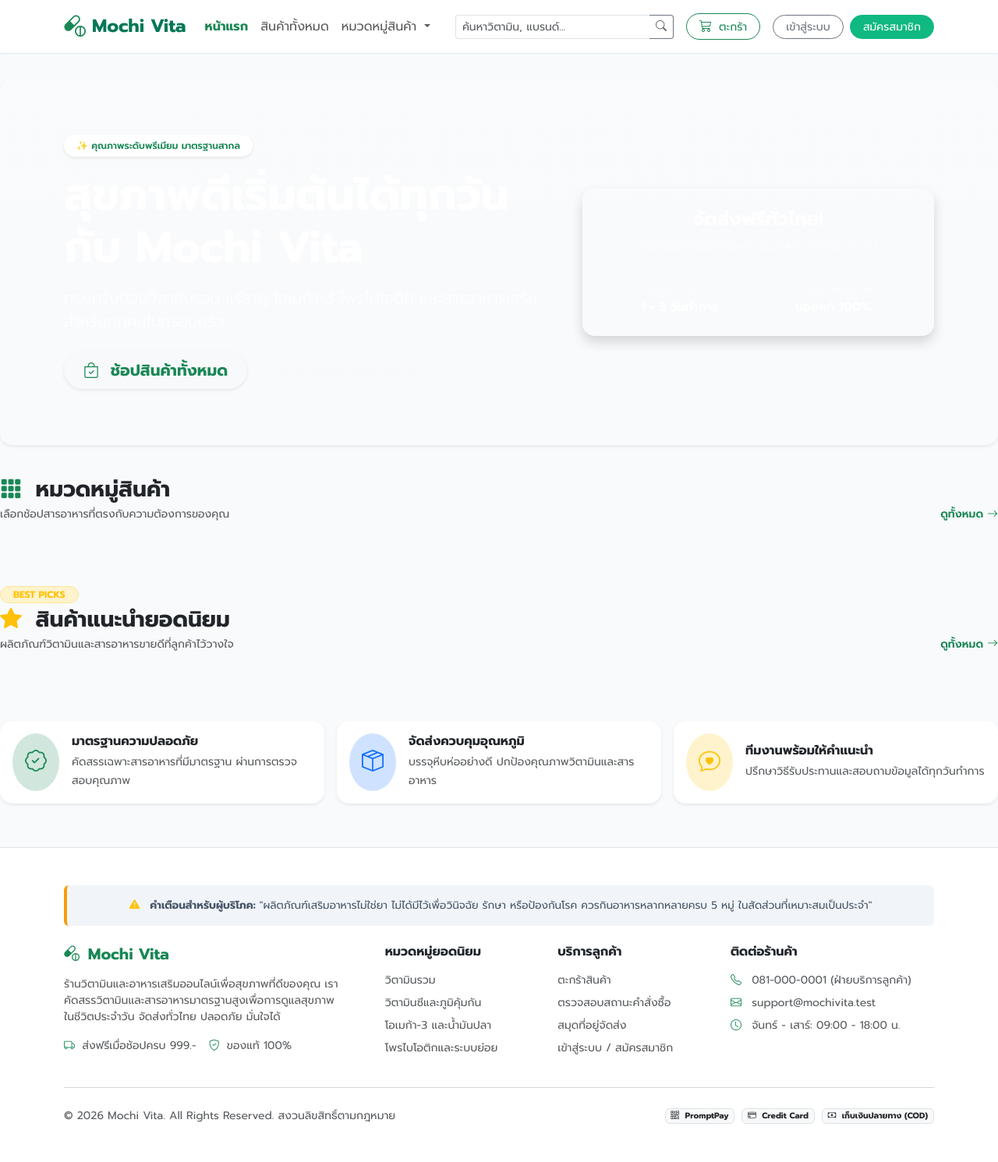
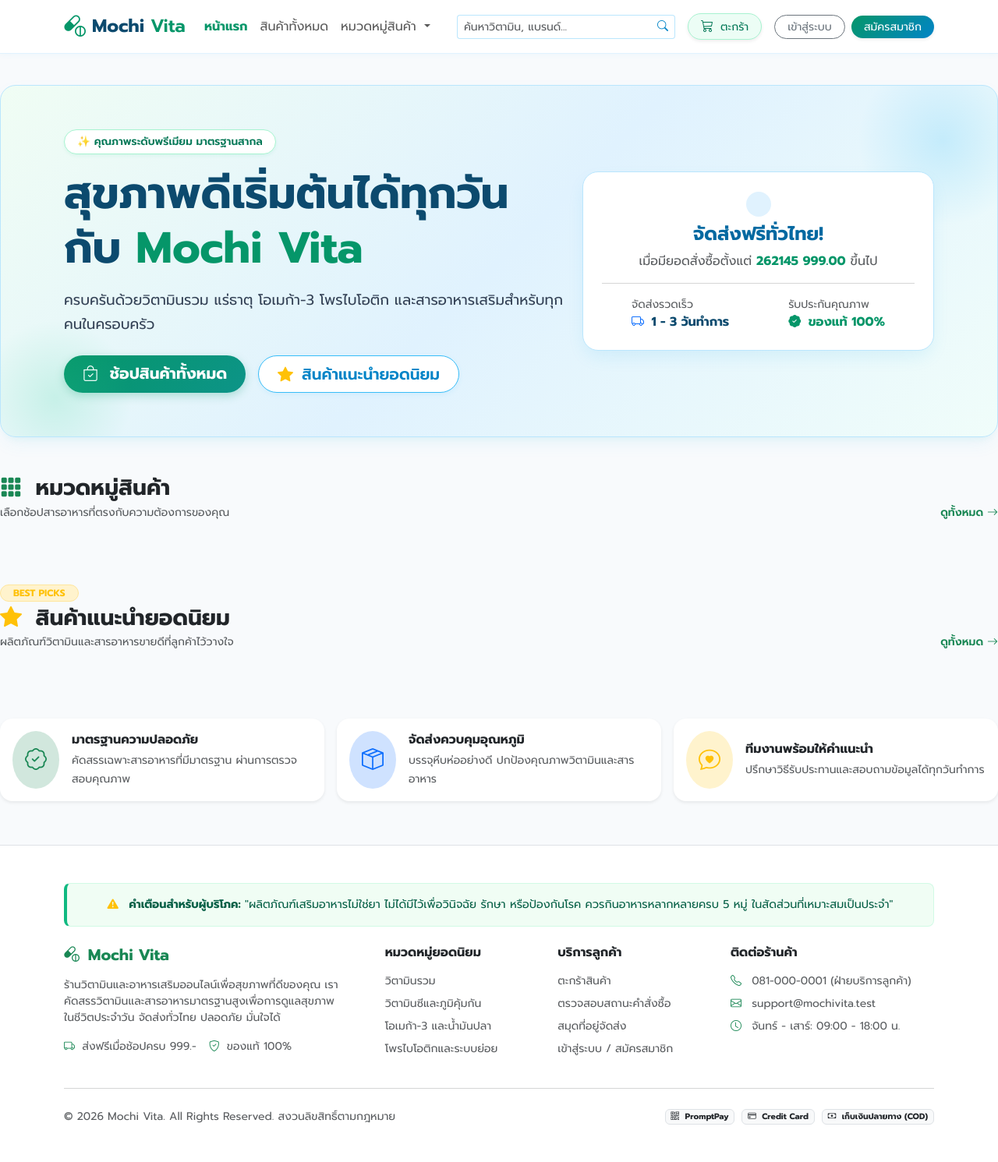
Before and after one commit to 67160244-jpg/E-Commerce, a PHP site: page /public/index.php in a window 1280 px wide. Shown: the whole page at 78% size. Before the commit the page ends 1442 px from the top, so only its background shows below. Run offline with PHP 8.4, Linux system fonts and the light colour scheme; data that the repository does not hold is empty.

Commit message:
fix(ui): adjust hero banner and navbar colors to soft pastel blue and green with high contrast readable text

```diff
--- a/assets/css/custom.css
+++ b/assets/css/custom.css
@@ -1,14 +1,21 @@
 /* Mochi Vita - Custom Styles */
 :root {
-    --primary-color: #10b981;
-    --primary-hover: #059669;
+    --primary-color: #059669;
+    --primary-hover: #047857;
     --primary-soft: #ecfdf5;
-    --secondary-color: #0ea5e9;
-    --text-dark: #1e293b;
+    --secondary-color: #0284c7;
+    --secondary-hover: #0369a1;
+    --secondary-soft: #e0f2fe;
+    --accent-mint: #34d399;
+    --accent-sky: #38bdf8;
+    --text-dark: #0f172a;
+    --text-secondary: #334155;
     --text-muted: #64748b;
     --border-color: #e2e8f0;
-    --card-shadow: 0 4px 6px -1px rgba(0, 0, 0, 0.05), 0 2px 4px -2px rgba(0, 0, 0, 0.05);
-    --card-hover-shadow: 0 10px 15px -3px rgba(0, 0, 0, 0.08), 0 4px 6px -4px rgba(0, 0, 0, 0.04);
+    --border-soft-blue: #bae6fd;
+    --border-soft-green: #a7f3d0;
+    --card-shadow: 0 4px 6px -1px rgba(0, 0, 0, 0.04), 0 2px 4px -2px rgba(0, 0, 0, 0.04);
+    --card-hover-shadow: 0 12px 20px -3px rgba(14, 165, 233, 0.08), 0 4px 6px -4px rgba(16, 185, 129, 0.05);
 }
 
 body {
@@ -27,16 +34,112 @@
 /* Navbar */
 .navbar-mochi {
     background: #ffffff;
-    border-bottom: 1px solid var(--border-color);
-    box-shadow: 0 1px 3px rgba(0,0,0,0.02);
+    border-bottom: 1px solid #e0f2fe;
+    box-shadow: 0 2px 8px rgba(14, 165, 233, 0.04);
 }
 .navbar-brand-mochi {
     font-weight: 700;
     font-size: 1.45rem;
-    color: #047857 !important;
+    color: #059669 !important;
     display: flex;
     align-items: center;
     gap: 0.5rem;
+}
+
+/* Hero Banner - ธีมสีฟ้าและเขียวอ่อนละมุน อ่านสบายตา */
+.hero-banner-soft {
+    background: linear-gradient(135deg, #f0fdf4 0%, #e0f2fe 50%, #f0fdfa 100%);
+    border: 1px solid var(--border-soft-blue);
+    border-radius: 1.25rem;
+    position: relative;
+    overflow: hidden;
+    box-shadow: 0 10px 25px -5px rgba(56, 189, 248, 0.1), 0 8px 10px -6px rgba(16, 185, 129, 0.06);
+}
+
+.hero-banner-soft::before {
+    content: "";
+    position: absolute;
+    top: -40px;
+    right: -40px;
+    width: 220px;
+    height: 220px;
+    background: radial-gradient(circle, rgba(56, 189, 248, 0.2) 0%, rgba(255,255,255,0) 70%);
+    border-radius: 50%;
+    pointer-events: none;
+}
+
+.hero-banner-soft::after {
+    content: "";
+    position: absolute;
+    bottom: -50px;
+    left: -30px;
+    width: 200px;
+    height: 200px;
+    background: radial-gradient(circle, rgba(52, 211, 153, 0.18) 0%, rgba(255,255,255,0) 70%);
+    border-radius: 50%;
+    pointer-events: none;
+}
+
+.hero-badge-pill {
+    background: #ffffff;
+    color: #047857;
+    border: 1px solid var(--border-soft-green);
+    font-weight: 600;
+    font-size: 0.85rem;
+    box-shadow: 0 2px 4px rgba(16, 185, 129, 0.08);
+}
+
+.hero-title {
+    color: #0c4a6e; /* น้ำเงินอมเขียวเข้ม ชัดเจน คอนทราสต์สูง อ่านสบายตา */
+    font-weight: 700;
+    line-height: 1.25;
+}
+
+.hero-title .brand-highlight {
+    color: #059669; /* เขียวมรกตธรรมชาติ */
+}
+
+.hero-subtitle {
+    color: #334155; /* Slate ชัดเจน ไม่จาง */
+    font-size: 1.15rem;
+    line-height: 1.7;
+}
+
+.hero-btn-primary {
+    background: linear-gradient(135deg, #059669 0%, #0d9488 100%);
+    color: #ffffff;
+    border: none;
+    box-shadow: 0 4px 12px rgba(5, 150, 105, 0.25);
+    transition: all 0.25s ease;
+}
+.hero-btn-primary:hover {
+    background: linear-gradient(135deg, #047857 0%, #0f766e 100%);
+    color: #ffffff;
+    transform: translateY(-2px);
+    box-shadow: 0 6px 16px rgba(5, 150, 105, 0.35);
+}
+
+.hero-btn-secondary {
+    background: #ffffff;
+    color: #0284c7;
+    border: 1.5px solid #38bdf8;
+    box-shadow: 0 2px 6px rgba(56, 189, 248, 0.1);
+    transition: all 0.25s ease;
+}
+.hero-btn-secondary:hover {
+    background: #f0f9ff;
+    color: #0369a1;
+    border-color: #0284c7;
+    transform: translateY(-2px);
+}
+
+.hero-card-promo {
+    background: #ffffff;
+    border: 1px solid var(--border-soft-blue);
+    border-radius: 1.25rem;
+    box-shadow: 0 10px 25px -5px rgba(14, 165, 233, 0.12);
+    position: relative;
+    z-index: 1;
 }
 
 /* Product Card */
@@ -53,13 +156,13 @@
 .product-card:hover {
     transform: translateY(-4px);
     box-shadow: var(--card-hover-shadow);
-    border-color: #cbd5e1;
+    border-color: #93c5fd;
 }
 .product-card-img-wrap {
     position: relative;
     padding-top: 100%;
     overflow: hidden;
-    background-color: #f1f5f9;
+    background-color: #f8fafc;
 }
 .product-card-img-wrap img {
     position: absolute;
@@ -103,7 +206,7 @@
     position: absolute;
     top: 10px;
     left: 10px;
-    background: #8b5cf6;
+    background: #0284c7;
     color: white;
     font-size: 0.75rem;
     padding: 0.25rem 0.6rem;
@@ -114,7 +217,7 @@
 .price-current {
     font-size: 1.25rem;
     font-weight: 700;
-    color: #047857;
+    color: #059669;
 }
 
 .price-compare {
@@ -122,12 +225,6 @@
     color: #94a3b8;
     text-decoration: line-through;
     margin-left: 0.4rem;
-}
-
-/* Cart badge */
-.badge-cart-count {
-    font-size: 0.75rem;
-    transform: translate(-25%, -25%);
 }
 
 /* Category Pill */
@@ -144,37 +241,20 @@
     transition: all 0.2s ease;
 }
 .category-pill:hover, .category-pill.active {
-    background: #10b981;
+    background: #059669;
     color: #ffffff;
-    border-color: #10b981;
+    border-color: #059669;
 }
 
 /* Footer disclaimer */
 .disclaimer-box {
-    background-color: #f1f5f9;
-    border-left: 4px solid #f59e0b;
+    background-color: #f0fdf4;
+    border-left: 4px solid #10b981;
+    border-right: 1px solid #d1fae5;
+    border-top: 1px solid #d1fae5;
+    border-bottom: 1px solid #d1fae5;
     padding: 1rem 1.25rem;
-    border-radius: 6px;
-    font-size: 0.85rem;
-    color: #475569;
+    border-radius: 8px;
+    font-size: 0.9rem;
+    color: #065f46;
 }
-
-/* Admin Sidebar & Header */
-.admin-sidebar {
-    min-height: calc(100vh - 56px);
-    background-color: #1e293b;
-    color: #f8fafc;
-}
-.admin-sidebar a {
-    color: #cbd5e1;
-    padding: 0.75rem 1.25rem;
-    display: block;
-    text-decoration: none;
-    border-radius: 6px;
-    margin: 0.2rem 0.5rem;
-    transition: all 0.2s ease;
-}
-.admin-sidebar a:hover, .admin-sidebar a.active {
-    background-color: #334155;
-    color: #ffffff;
-}
--- a/includes/header.php
+++ b/includes/header.php
@@ -51,8 +51,8 @@
     <div class="container">
         <!-- Brand -->
         <a class="navbar-brand navbar-brand-mochi" href="<?= url('public/index.php') ?>">
-            <i class="bi bi-capsule-pill text-success fs-3"></i>
-            <span><?= STORE_NAME ?></span>
+            <i class="bi bi-capsule-pill fs-3" style="color: #059669;"></i>
+            <span><strong style="color: #0c4a6e;">Mochi</strong> <span style="color: #059669; font-weight: 600;">Vita</span></span>
         </a>
 
         <!-- Mobile Toggler -->
@@ -63,11 +63,11 @@
         <!-- Navbar Links -->
         <div class="collapse navbar-collapse" id="navbarMain">
             <ul class="navbar-nav me-auto mb-2 mb-lg-0">
-                <li class="nav-nav-item">
-                    <a class="nav-link <?= (basename($_SERVER['PHP_SELF']) === 'index.php' && strpos($_SERVER['PHP_SELF'], 'public') !== false) ? 'active fw-bold text-success' : '' ?>" href="<?= url('public/index.php') ?>">หน้าแรก</a>
+                <li class="nav-item">
+                    <a class="nav-link <?= (basename($_SERVER['PHP_SELF']) === 'index.php' && strpos($_SERVER['PHP_SELF'], 'public') !== false) ? 'active fw-bold' : '' ?>" style="<?= (basename($_SERVER['PHP_SELF']) === 'index.php' && strpos($_SERVER['PHP_SELF'], 'public') !== false) ? 'color: #059669 !important;' : '' ?>" href="<?= url('public/index.php') ?>">หน้าแรก</a>
                 </li>
                 <li class="nav-item">
-                    <a class="nav-link <?= (basename($_SERVER['PHP_SELF']) === 'products.php') ? 'active fw-bold text-success' : '' ?>" href="<?= url('public/products.php') ?>">สินค้าทั้งหมด</a>
+                    <a class="nav-link <?= (basename($_SERVER['PHP_SELF']) === 'products.php') ? 'active fw-bold' : '' ?>" style="<?= (basename($_SERVER['PHP_SELF']) === 'products.php') ? 'color: #059669 !important;' : '' ?>" href="<?= url('public/products.php') ?>">สินค้าทั้งหมด</a>
                 </li>
                 <li class="nav-item dropdown">
                     <a class="nav-link dropdown-toggle" href="#" role="button" data-bs-toggle="dropdown" aria-expanded="false">
@@ -84,8 +84,8 @@
             <!-- Search Form -->
             <form class="d-flex me-3 my-2 my-lg-0" action="<?= url('public/products.php') ?>" method="GET" style="max-width: 280px; width: 100%;">
                 <div class="input-group">
-                    <input class="form-control form-control-sm border-end-0" type="search" name="q" placeholder="ค้นหาวิตามิน, แบรนด์..." value="<?= e($_GET['q'] ?? '') ?>" aria-label="Search">
-                    <button class="btn btn-sm btn-outline-secondary border-start-0 bg-white text-muted" type="submit">
+                    <input class="form-control form-control-sm border-end-0" type="search" name="q" placeholder="ค้นหาวิตามิน, แบรนด์..." value="<?= e($_GET['q'] ?? '') ?>" aria-label="Search" style="border-color: #bae6fd;">
+                    <button class="btn btn-sm border-start-0 bg-white" type="submit" style="border-color: #bae6fd; color: #0284c7;">
                         <i class="bi bi-search"></i>
                     </button>
                 </div>
@@ -94,7 +94,7 @@
             <!-- Right Actions: Cart & User -->
             <div class="d-flex align-items-center gap-2">
                 <!-- Shopping Cart Button -->
-                <a href="<?= url('public/cart.php') ?>" class="btn btn-outline-success position-relative me-2 btn-sm rounded-pill px-3 py-1">
+                <a href="<?= url('public/cart.php') ?>" class="btn btn-sm rounded-pill px-3 py-1 me-2 position-relative shadow-sm" style="background-color: #ecfdf5; color: #047857; border: 1px solid #a7f3d0;">
                     <i class="bi bi-cart3 fs-6 me-1"></i> ตะกร้า
                     <?php if ($cartCount > 0): ?>
                         <span class="position-absolute top-0 start-100 translate-middle badge rounded-pill bg-danger">
@@ -107,7 +107,7 @@
                 <!-- User Dropdown -->
                 <?php if ($currentUser): ?>
                     <div class="dropdown">
-                        <button class="btn btn-light dropdown-toggle btn-sm rounded-pill px-3 py-1 border" type="button" data-bs-toggle="dropdown" aria-expanded="false">
+                        <button class="btn btn-light dropdown-toggle btn-sm rounded-pill px-3 py-1 border" type="button" data-bs-toggle="dropdown" aria-expanded="false" style="border-color: #bae6fd !important;">
                             <i class="bi bi-person-circle me-1 text-success"></i> <?= e($currentUser['name']) ?>
                         </button>
                         <ul class="dropdown-menu dropdown-menu-end border-0 shadow-sm">
@@ -135,7 +135,7 @@
                     </div>
                 <?php else: ?>
                     <a href="<?= url('public/login.php') ?>" class="btn btn-sm btn-outline-secondary rounded-pill px-3 py-1">เข้าสู่ระบบ</a>
-                    <a href="<?= url('public/register.php') ?>" class="btn btn-sm btn-primary rounded-pill px-3 py-1 text-white" style="background-color: #10b981; border-color: #10b981;">สมัครสมาชิก</a>
+                    <a href="<?= url('public/register.php') ?>" class="btn btn-sm rounded-pill px-3 py-1 text-white shadow-sm" style="background: linear-gradient(135deg, #059669 0%, #0284c7 100%); border: none;">สมัครสมาชิก</a>
                 <?php endif; ?>
             </div>
         </div>
--- a/public/index.php
+++ b/public/index.php
@@ -43,41 +43,45 @@
 require_once APP_ROOT . '/includes/header.php';
 ?>
 
-<!-- Hero Banner Section -->
-<section class="py-5 bg-gradient rounded-4 my-3 text-white shadow-sm" style="background: linear-gradient(135deg, #059669 0%, #10b981 50%, #34d399 100%);">
-    <div class="container py-4">
+<!-- Hero Banner Section (สีฟ้าและเขียวอ่อนละมุน อ่านสบายตา คอนทราสต์ชัดเจน) -->
+<section class="hero-banner-soft p-4 p-md-5 my-4">
+    <div class="container py-2">
         <div class="row align-items-center g-4">
             <div class="col-lg-7">
-                <span class="badge bg-white text-success px-3 py-2 rounded-pill fw-semibold mb-3 shadow-sm">
+                <span class="badge hero-badge-pill px-3 py-2 rounded-pill mb-3">
                     ✨ คุณภาพระดับพรีเมียม มาตรฐานสากล
                 </span>
-                <h1 class="display-4 fw-bold mb-3">สุขภาพดีเริ่มต้นได้ทุกวัน กับ <?= STORE_NAME ?></h1>
-                <p class="lead mb-4 opacity-90">
+                <h1 class="display-4 hero-title mb-3">
+                    สุขภาพดีเริ่มต้นได้ทุกวัน กับ <span class="brand-highlight"><?= STORE_NAME ?></span>
+                </h1>
+                <p class="hero-subtitle mb-4">
                     ครบครันด้วยวิตามินรวม แร่ธาตุ โอเมก้า-3 โพรไบโอติก และสารอาหารเสริมสำหรับทุกคนในครอบครัว
                 </p>
                 <div class="d-flex flex-wrap gap-3">
-                    <a href="<?= url('public/products.php') ?>" class="btn btn-light btn-lg px-4 py-2 rounded-pill fw-bold text-success shadow-sm">
+                    <a href="<?= url('public/products.php') ?>" class="btn hero-btn-primary btn-lg px-4 py-2 rounded-pill fw-bold">
                         <i class="bi bi-bag-check me-2"></i> ช้อปสินค้าทั้งหมด
                     </a>
-                    <a href="<?= url('public/products.php?is_featured=1') ?>" class="btn btn-outline-light btn-lg px-4 py-2 rounded-pill fw-semibold">
-                        สินค้าแนะนำยอดนิยม
+                    <a href="<?= url('public/products.php?is_featured=1') ?>" class="btn hero-btn-secondary btn-lg px-4 py-2 rounded-pill fw-semibold">
+                        <i class="bi bi-star-fill text-warning me-1"></i> สินค้าแนะนำยอดนิยม
                     </a>
                 </div>
             </div>
             <div class="col-lg-5 text-center d-none d-lg-block">
-                <div class="p-4 bg-white bg-opacity-10 rounded-4 backdrop-blur border border-white border-opacity-25 shadow">
-                    <i class="bi bi-shield-heart fs-1 text-white mb-2"></i>
-                    <h4 class="fw-bold text-white mb-2">จัดส่งฟรีทั่วไทย!</h4>
-                    <p class="mb-0 text-white-50">เมื่อมียอดสั่งซื้อตั้งแต่ <?= format_price(FREE_SHIPPING_THRESHOLD) ?> ขึ้นไป</p>
-                    <hr class="border-white border-opacity-25 my-3">
+                <div class="p-4 hero-card-promo">
+                    <div class="d-inline-flex p-3 rounded-circle mb-2" style="background-color: #e0f2fe; color: #0284c7;">
+                        <i class="bi bi-shield-heart fs-2"></i>
+                    </div>
+                    <h4 class="fw-bold mb-2" style="color: #0369a1;">จัดส่งฟรีทั่วไทย!</h4>
+                    <p class="mb-0 text-muted">เมื่อมียอดสั่งซื้อตั้งแต่ <strong style="color: #059669;"><?= format_price(FREE_SHIPPING_THRESHOLD) ?></strong> ขึ้นไป</p>
+                    <hr class="my-3 text-muted opacity-25">
                     <div class="d-flex justify-content-around text-start">
                         <div>
-                            <small class="text-white-50 d-block">จัดส่งรวดเร็ว</small>
-                            <strong class="text-white">1 - 3 วันทำการ</strong>
+                            <small class="text-muted d-block">จัดส่งรวดเร็ว</small>
+                            <strong style="color: #0c4a6e;"><i class="bi bi-truck text-primary me-1"></i> 1 - 3 วันทำการ</strong>
                         </div>
                         <div>
-                            <small class="text-white-50 d-block">รับประกันคุณภาพ</small>
-                            <strong class="text-white">ของแท้ 100%</strong>
+                            <small class="text-muted d-block">รับประกันคุณภาพ</small>
+                            <strong style="color: #059669;"><i class="bi bi-patch-check-fill me-1"></i> ของแท้ 100%</strong>
                         </div>
                     </div>
                 </div>
```
